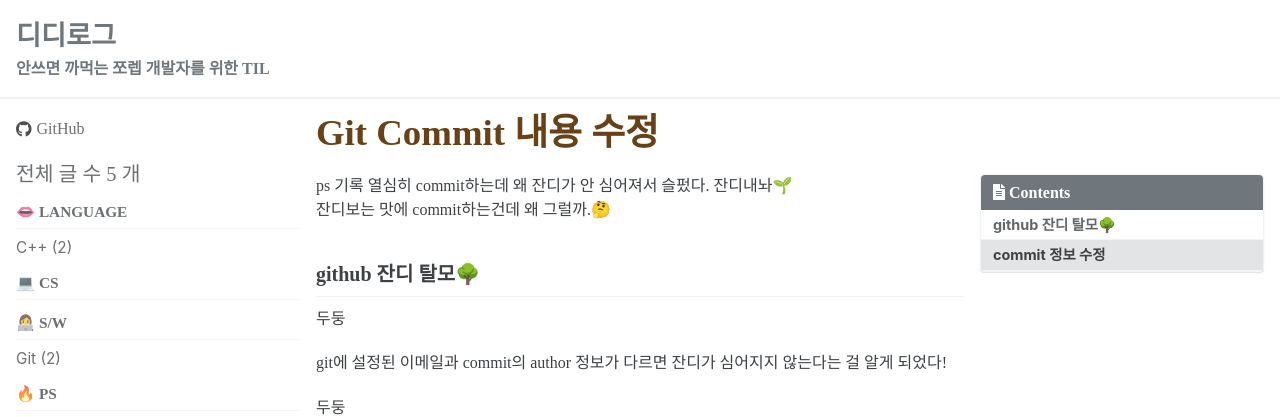
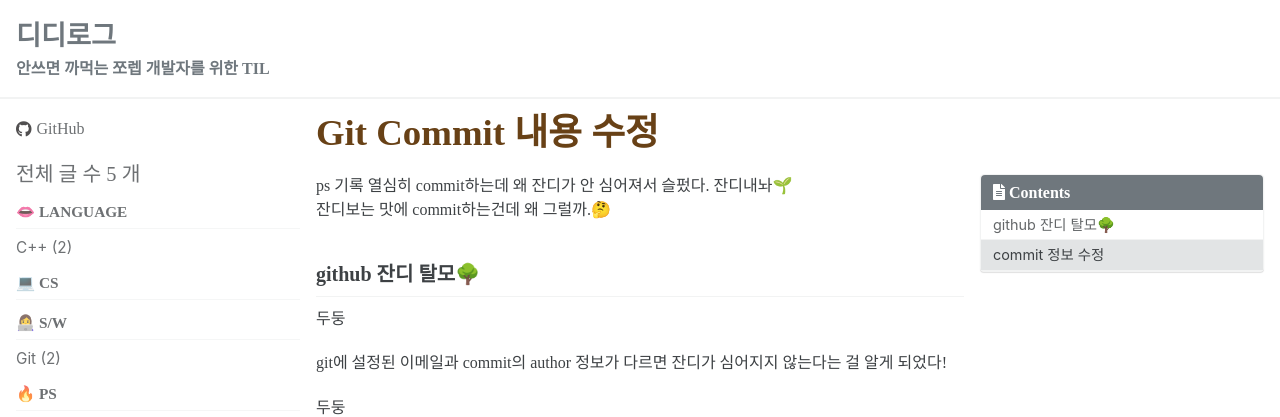
Before and after one commit to hyundidi/hyundidi.github.io, a Jekyll site: the page built from _posts/sw-git/2022-03-11-how-to-change-commit-description.md, in a window 1280 px wide. Shown: the top 417 px of the page. Built offline with Jekyll 4.4.1, drawn with Linux system fonts in a browser that asks for light colours; cached includes are drawn as plain includes; some web fonts are replaced.

Commit message:
change-toc-font-style

```diff
--- a/_sass/minimal-mistakes/_navigation.scss
+++ b/_sass/minimal-mistakes/_navigation.scss
@@ -534,14 +534,13 @@
   font-size: $type-size-5;
 
   @include breakpoint($large) {
-    font-size: $type-size-7;
+    font-size: $type-size-5;
   }
 
   a {
     display: block;
     padding: 0.25rem 0.75rem;
     color: $muted-text-color;
-    font-weight: bold;
     line-height: 1.5;
     border-bottom: 1px solid $border-color;
 
@@ -551,23 +550,22 @@
   }
 
   li ul > li a {
-    padding-left: 1.25rem;
-    font-weight: normal;
+    padding-left: 1.5rem;
   }
 
   li ul li ul > li a {
-    padding-left: 1.75rem;
+    padding-left: 2.25rem;
   }
 
   li ul li ul li ul > li a {
-    padding-left: 2.25rem;
+    padding-left: 3rem;
   }
 
   li ul li ul li ul li ul > li a {
-    padding-left: 2.75rem;
+    padding-left: 3.75rem;
   }
 
   li ul li ul li ul li ul li ul > li a {
-    padding-left: 3.25rem
+    padding-left: 4.5rem
   }
 }
```
